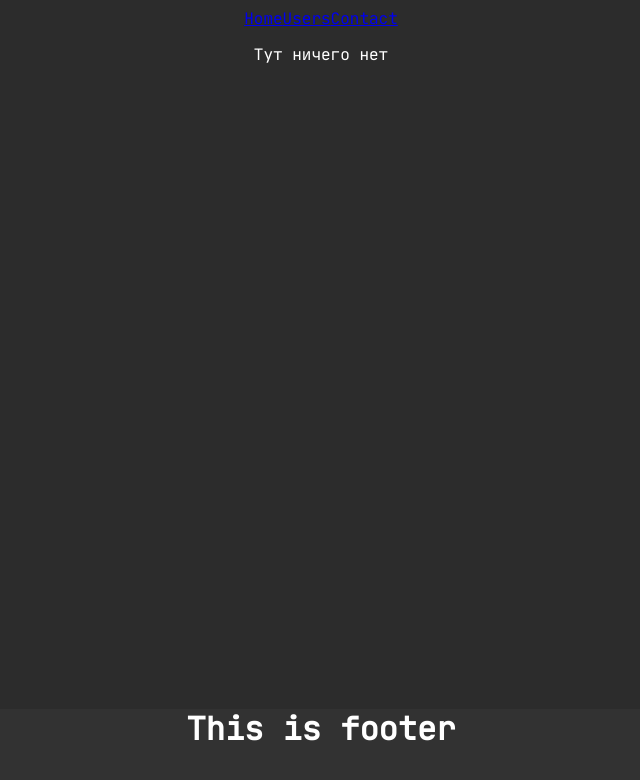
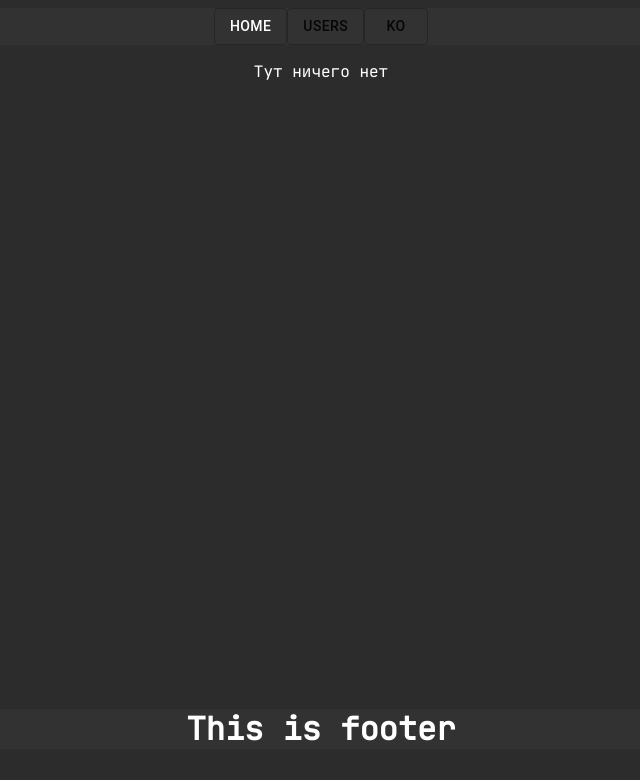
Before and after one commit to DaniilTitov/bear_site, a React (Create React App) app: page /contact in a window 1280 px wide. Shown: the top 780 px of the page, without its empty margins (319-959 px from the left). Built offline with nearby package versions, Linux system fonts and the light colour scheme; the HTML template or start-up script is replaced by a standard one.

Commit message:
added header

```diff
--- a/package.json
+++ b/package.json
@@ -4,6 +4,7 @@
   "private": true,
   "main": "src/index/index.html",
   "dependencies": {
+    "@material-ui/core": "^4.10.0",
     "@testing-library/jest-dom": "^4.2.4",
     "@testing-library/react": "^9.3.2",
     "@testing-library/user-event": "^7.1.2",
--- a/src/component/footer/Footer.css
+++ b/src/component/footer/Footer.css
@@ -2,7 +2,7 @@
     background: #323232;
 
 
-    height: 10vh;
+    height: 5vh;
     margin-top: -10vh;
 
     vertical-align: baseline;
--- a/src/component/header/Header.jsx
+++ b/src/component/header/Header.jsx
@@ -1,13 +1,14 @@
 import React from "react";
-import {NavLink} from "react-router-dom";
+import {Link} from "react-router-dom";
+import Button from "@material-ui/core/Button";
 
 function Header() {
     return (
-        <nav>
-            <NavLink exact activeClassName="active" to="/">Home</NavLink>
-            <NavLink activeClassName="active" to="/users">Users</NavLink>
-            <NavLink activeClassName="active" to="/contact">Contact</NavLink>
-        </nav>
+        <div style={{background: "#323232"}}>
+            <Button style={{color: "white"}} component={Link} variant="outlined" to="/">Home</Button>
+            <Button component={Link} variant="outlined" to="/users">Users</Button>
+            <Button component={Link} variant="outlined" to="/contact">Ko</Button>
+        </div>
     );
 }
 
--- a/src/component/users/Users.jsx
+++ b/src/component/users/Users.jsx
@@ -1,4 +1,5 @@
 import React from "react";
+import Footer from "../footer/Footer";
 
 function Users() {
     return (
```
Also changed, not shown: 2 other files (tests, documents, lock files or other folders).
